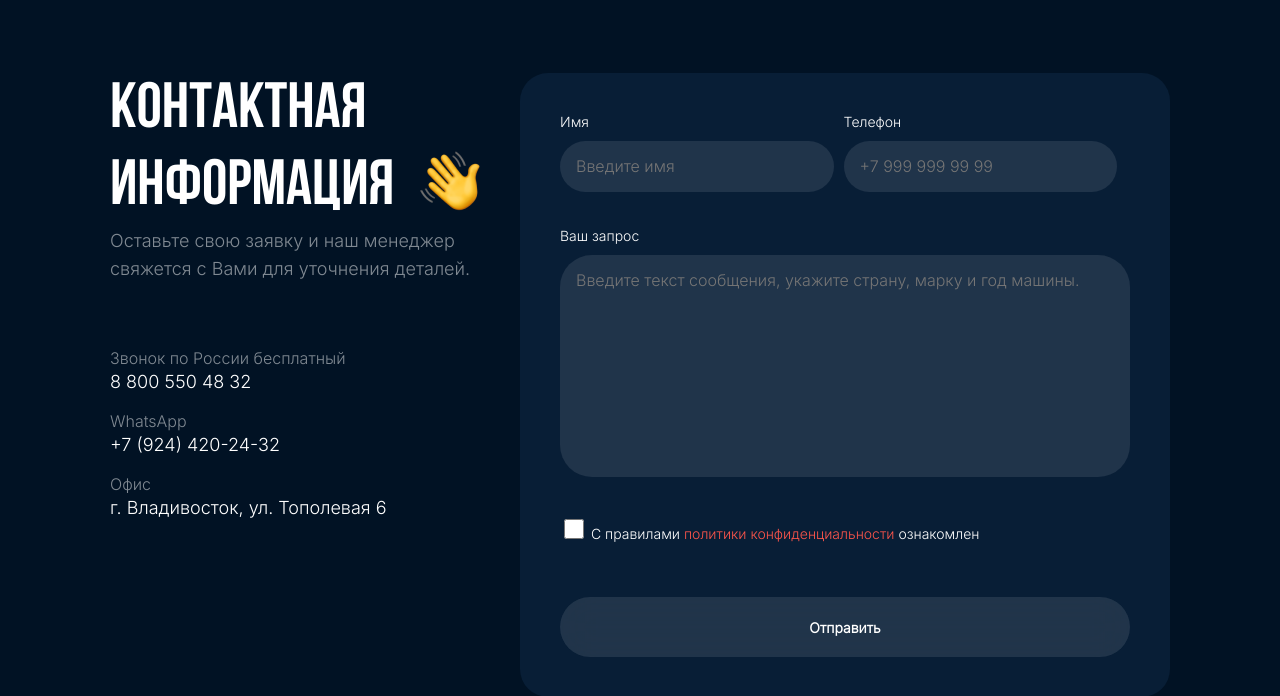
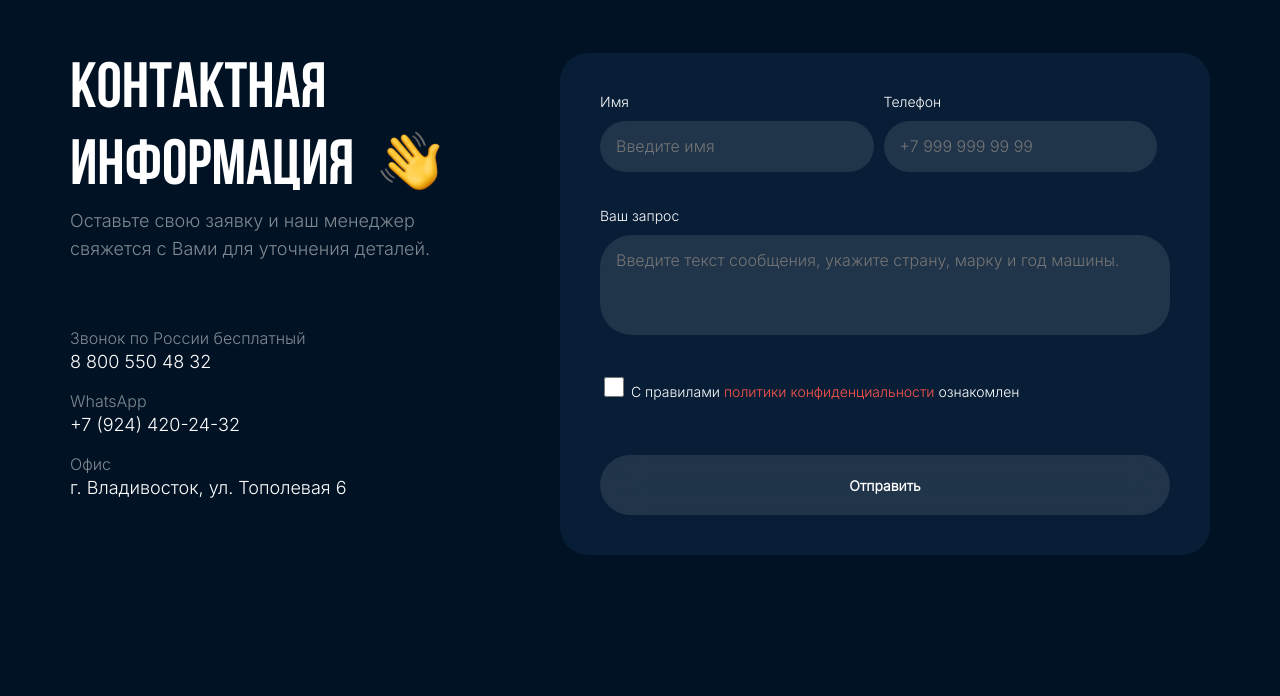
Before and after one commit to Rin-niee/SuperWebProgramming, a Django app: page /contacts/ in a window 1280 px wide. Shown: the part 2560-3256 px from the top of the page. Run offline with Django 5.2, Linux system fonts and the light colour scheme.

Commit message:
переделки 3

```diff
--- a/car/carapp/static/css/contact_block.css
+++ b/car/carapp/static/css/contact_block.css
@@ -58,6 +58,9 @@
     box-sizing: border-box;
     border: none;
     margin-top: 10px;
+}
+.simple_form textarea{
+    height: 100px;
 }
 
  .simple_form select{
--- a/car/carapp/static/css/stages_of_work.css
+++ b/car/carapp/static/css/stages_of_work.css
@@ -94,5 +94,5 @@
     display: flex;
     flex-direction: column;
     gap: 50px;
-    padding: 0px 40px;
+    /* padding: 0px 40px; */
 }
```
